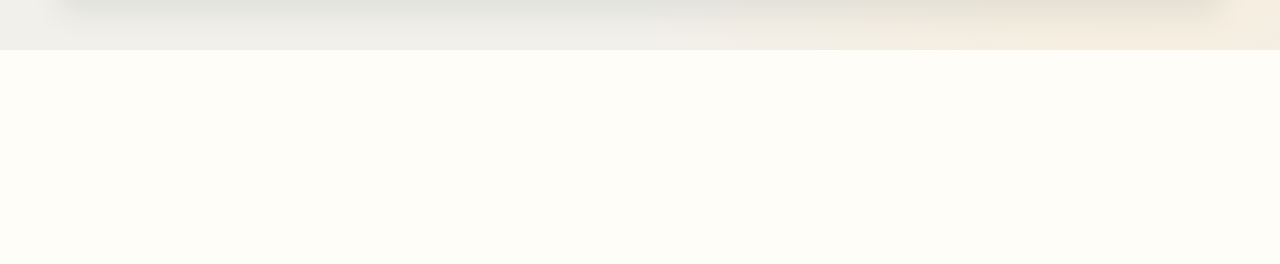
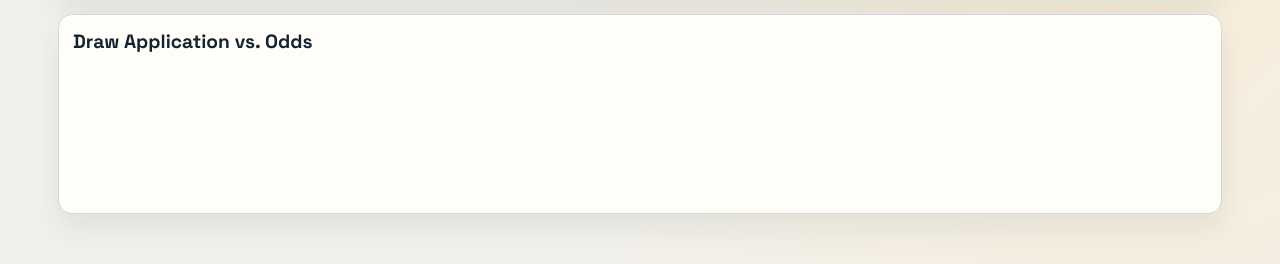
Before and after one commit to smitmatr/Personal-Projects, a Flask app: template Visual Studio/Draw Results App/templates/index.html in a window 1280 px wide. Shown: the part 1736-2000 px from the top of the page. Before the commit the page ends 1786 px from the top, so only its background shows below. Run offline with Flask 3, Linux system fonts and the light colour scheme; the template is opened without the code that fills it, so the values that code supplies are empty.

Commit message:
Apply remaining changes
Co-authored-by: copilot-swe-agent[bot] <198982749+Copilot@users.noreply.github.com>

```diff
--- a/Visual Studio/Draw Results App/app.py
+++ b/Visual Studio/Draw Results App/app.py
@@ -304,6 +304,43 @@ def build_series(df: pd.DataFrame, hunt_code: str) -> dict:
     }
 
 
+def build_draw_odds_series(df: pd.DataFrame, hunt_code: str) -> dict:
+    area = df[df["HuntCode"] == hunt_code].copy()
+    if area.empty:
+        return {"years": [], "applicants": [], "draw_odds_pct": []}
+
+    min_year = int(df["Year"].min())
+    max_year = int(df["Year"].max())
+    all_years = list(range(min_year, max_year + 1))
+
+    area = area.set_index("Year").reindex(all_years).reset_index()
+
+    if "Applicants" in area.columns:
+        applicants = area["Applicants"].fillna(0)
+    else:
+        applicants = area.get("Hunters", pd.Series([0] * len(area))).fillna(0)
+
+    permits = area.get("Permits", pd.Series([0] * len(area))).fillna(0)
+    success = area.get("SuccessPct", pd.Series([None] * len(area)))
+
+    draw_odds = []
+    for idx, applicant_total in enumerate(applicants.tolist()):
+        applicant_value = float(applicant_total) if pd.notna(applicant_total) else 0.0
+        if applicant_value > 0:
+            permit_value = float(permits.iloc[idx]) if pd.notna(permits.iloc[idx]) else 0.0
+            draw_odds.append((permit_value / applicant_value) * 100.0)
+        elif pd.notna(success.iloc[idx]):
+            draw_odds.append(float(success.iloc[idx]))
+        else:
+            draw_odds.append(None)
+
+    return {
+        "years": [int(v) for v in area["Year"].fillna(0).tolist()],
+        "applicants": [float(v) for v in applicants.tolist()],
+        "draw_odds_pct": [float(v) if v is not None and pd.notna(v) else None for v in draw_odds],
+    }
+
+
 def gmu_to_hunts_from_lookup(lookup: dict[str, dict]) -> dict[str, list[str]]:
     mapping: dict[str, list[str]] = {}
     for hunt_code, info in lookup.items():
@@ -422,6 +459,7 @@ def hunt_details(hunt_code: str):
         "large_hunt_url": map_url,
         "links": links,
         "series": build_series(df, code),
+        "draw_odds": build_draw_odds_series(df, code),
     }
     return jsonify(payload)
 
--- a/Visual Studio/Draw Results App/static/app.js
+++ b/Visual Studio/Draw Results App/static/app.js
@@ -1,4 +1,5 @@
 let chart;
+let oddsChart;
 let selectedSpecies = "sheep";
 
 function buildChart(series, gmuLabel = "", huntCode = "") {
@@ -95,6 +96,92 @@ function buildChart(series, gmuLabel = "", huntCode = "") {
   });
 }
 
+function buildOddsChart(series, gmuLabel = "", huntCode = "") {
+  const ctx = document.getElementById("oddsChart").getContext("2d");
+  if (oddsChart) {
+    oddsChart.destroy();
+  }
+
+  const titleText = huntCode
+    ? `Unit ${gmuLabel || "Unknown"} — ${huntCode} Applicants vs. Draw Odds`
+    : `Unit ${gmuLabel || "Unknown"} Applicants vs. Draw Odds`;
+
+  const hasApplicants = Array.isArray(series.applicants) && series.applicants.some((value) => value > 0);
+
+  oddsChart = new Chart(ctx, {
+    data: {
+      labels: series.years,
+      datasets: [
+        {
+          type: "bar",
+          label: "Applicants",
+          data: series.applicants,
+          borderColor: "#0f6c63",
+          backgroundColor: "rgba(15, 108, 99, 0.7)",
+          yAxisID: "y",
+        },
+        {
+          type: "line",
+          label: "Draw odds %",
+          data: series.draw_odds_pct,
+          borderColor: "#d97706",
+          backgroundColor: "#d97706",
+          pointRadius: 4,
+          pointHoverRadius: 5,
+          borderDash: [6, 4],
+          tension: 0.2,
+          yAxisID: "y2",
+        },
+      ],
+    },
+    options: {
+      responsive: true,
+      plugins: {
+        title: {
+          display: true,
+          text: titleText,
+          font: {
+            size: 15,
+            weight: "600",
+          },
+        },
+        tooltip: {
+          callbacks: {
+            label(tooltipItem) {
+              const label = tooltipItem.dataset.label || "";
+              if (label === "Draw odds %") {
+                return `${label}: ${Number(tooltipItem.raw).toFixed(1)}%`;
+              }
+              return `${label}: ${Number(tooltipItem.raw).toLocaleString()}`;
+            },
+          },
+        },
+      },
+      scales: {
+        y: {
+          position: "left",
+          title: {
+            display: true,
+            text: hasApplicants ? "Applicants / Primary Applications" : "Applicants",
+          },
+        },
+        y2: {
+          position: "right",
+          min: 0,
+          max: 100,
+          grid: {
+            drawOnChartArea: false,
+          },
+          title: {
+            display: true,
+            text: "Draw odds %",
+          },
+        },
+      },
+    },
+  });
+}
+
 async function loadHunt(code) {
   const status = document.getElementById("statusText");
   status.textContent = `Loading data for ${code}...`;
@@ -121,6 +208,7 @@ async function loadHunt(code) {
 
   const selectedGmu = document.getElementById("gmuSelect").value || "Unknown";
   buildChart(data.series, selectedGmu, data.hunt_code);
+  buildOddsChart(data.draw_odds || { years: [], applicants: [], draw_odds_pct: [] }, selectedGmu, data.hunt_code);
 
   status.textContent = `Updated ${data.hunt_code} in GMU ${selectedGmu}.`;
 }
--- a/Visual Studio/Draw Results App/templates/index.html
+++ b/Visual Studio/Draw Results App/templates/index.html
@@ -76,6 +76,11 @@
       <h2>Trend Graph</h2>
       <canvas id="trendChart" height="130"></canvas>
     </section>
+
+    <section class="chart-card card">
+      <h2>Draw Application vs. Odds</h2>
+      <canvas id="oddsChart" height="130"></canvas>
+    </section>
   </main>
 
   <script src="{{ url_for('static', filename='app.js') }}"></script>
```
